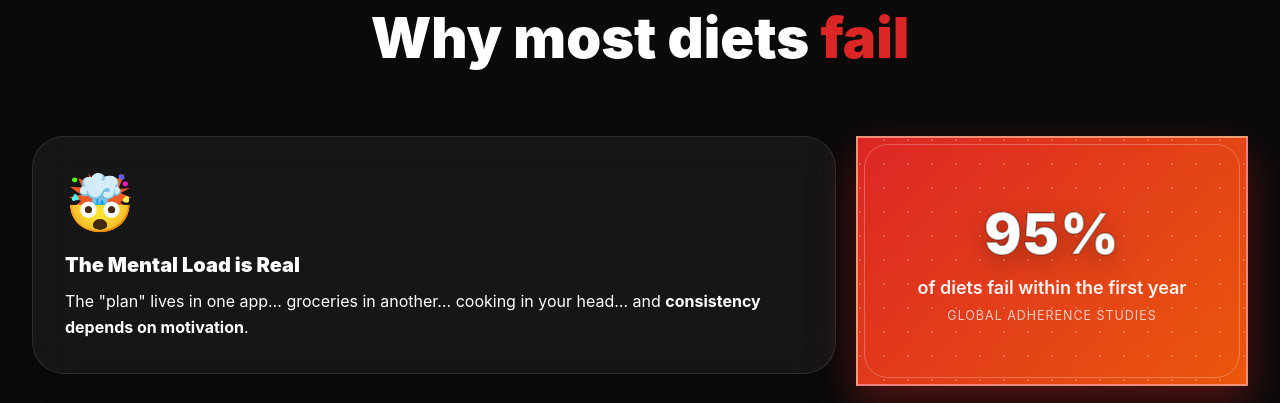
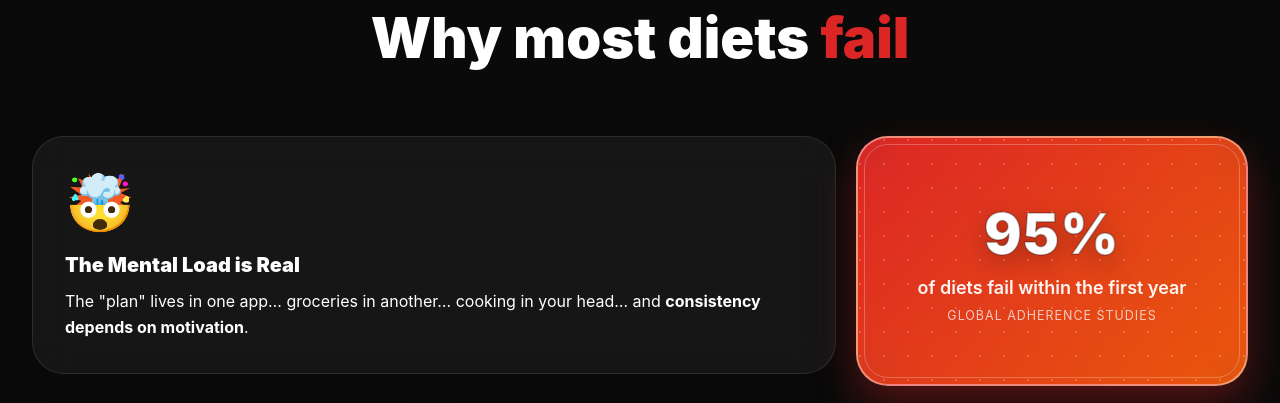
Before and after one commit to elbarbary/Vitore-landing, a plain HTML site: page index.html in a window 1280 px wide. Shown: the part 1000-1403 px from the top of the page. Drawn offline with Linux system fonts and the light colour scheme.

Commit message:
Fix 95% card border radius and clipping

```diff
--- a/index.html
+++ b/index.html
@@ -874,6 +874,8 @@
     .problem-card.large {
       background: linear-gradient(135deg, #dc2626 0%, #ea580c 100%);
       color: white;
+      border-radius: 2rem;
+      overflow: hidden;
       border: 2px solid rgba(255, 255, 255, 0.42);
       box-shadow: 0 18px 40px rgba(220, 38, 38, 0.35);
     }
```
